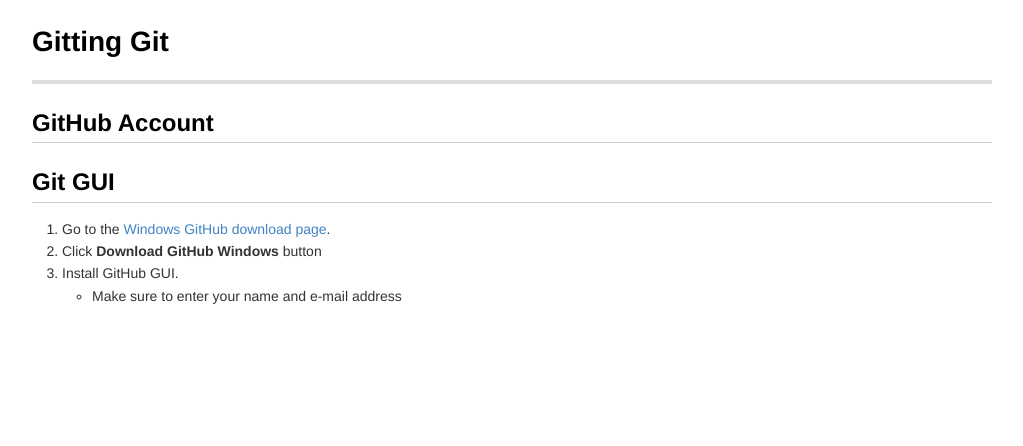
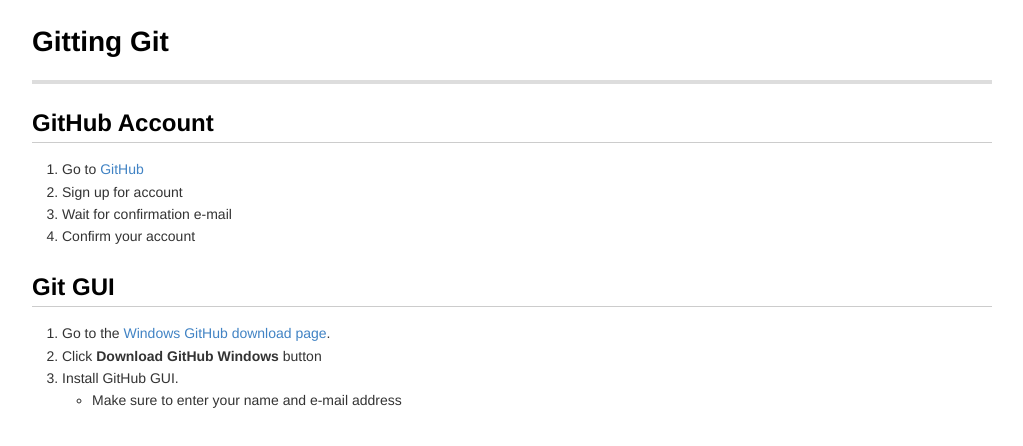
Before and after one commit to mforsberg-pinnergy/mcf2280.github.io, a plain HTML site: page GettingGit.html in a window 1280 px wide. Shown: the whole page, without its empty margins (128-1151 px from the left). Drawn offline with Linux system fonts and the light colour scheme.

Commit message:
Updated GettingGit.html

```diff
--- a/GettingGit.html
+++ b/GettingGit.html
@@ -294,6 +294,12 @@ img {
 <h1>Gitting Git</h1>
 <hr />
 <h2>GitHub Account</h2>
+<ol>
+<li>Go to <a href="http://github.com">GitHub</a> </li>
+<li>Sign up for account</li>
+<li>Wait for confirmation e-mail</li>
+<li>Confirm your account</li>
+</ol>
 <h2>Git GUI</h2>
 <ol>
 <li>Go to the <a href="http://windows.github.com">Windows GitHub download page</a>.</li>
```
